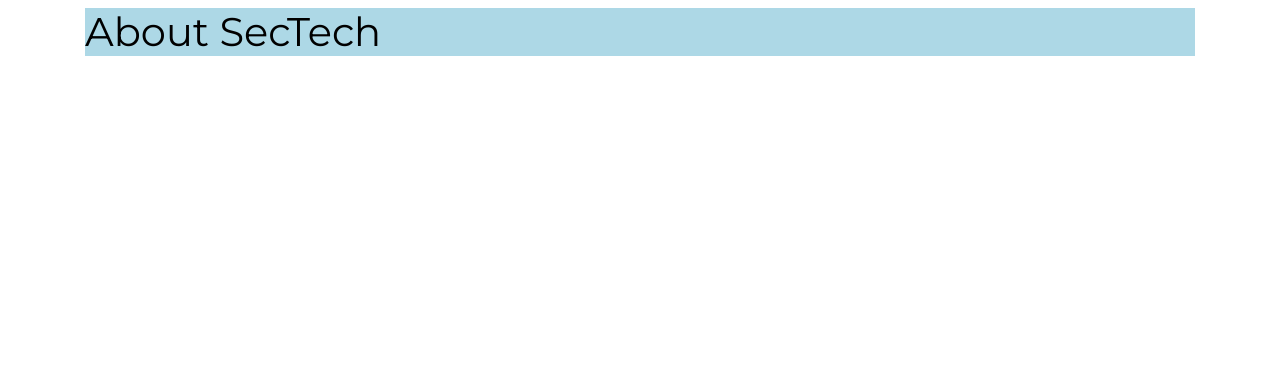
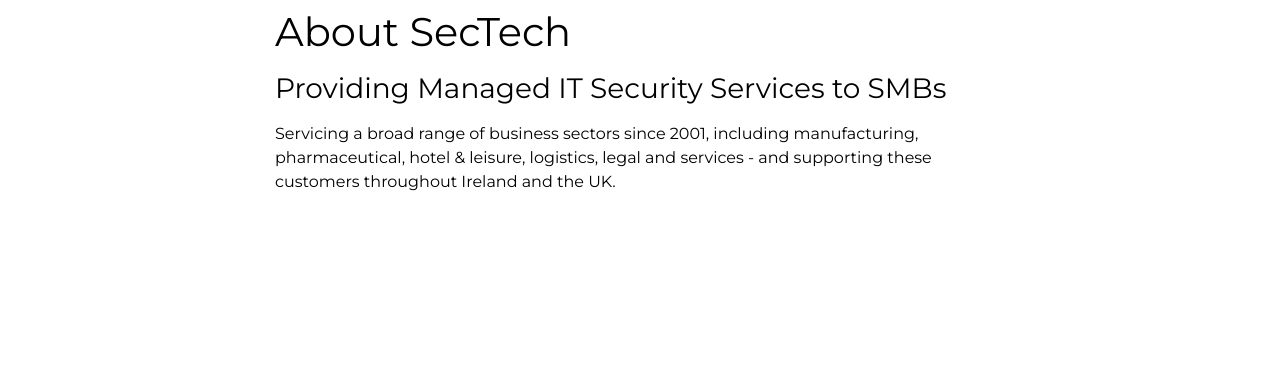
Before and after one commit to davewatters/sectech-ci-pp5, a Django app: page /about/ in a window 1280 px wide. Shown: the part 62-452 px from the top of the page. Run offline with Django 3.2, Linux system fonts and the light colour scheme; parts of the project's set-up code (start-up, migrations or seed data) failed here and were passed over; some libraries are stand-ins or nearby versions; some web fonts are replaced.

Commit message:
add content to about.html

```diff
--- a/home/templates/home/about.html
+++ b/home/templates/home/about.html
@@ -1,15 +1,23 @@
 {% extends "base.html" %}
-{% load i18n %}
 
-{% block title %}{% translate 'Page Not Found' %}{% endblock title %}
+
+{% block title %}About{% endblock title %}
 
 {% block content %}
 
 <div class="container">
 	<div class="row justify-content-center align-items-center">
-		<div class="col">
-			<h1 class="showme2">About SecTech</h1>
+		<div class="col-md-8">
+			<h1>About SecTech</h1>
+			<p>
+				<h3>Providing Managed IT Security Services to SMBs</h3>
+			</p>
+			<p>
+				Servicing a broad range of business sectors since 2001, including manufacturing, pharmaceutical, hotel &amp; leisure, logistics, legal and services - and supporting these customers throughout Ireland and the UK.			</p>
+			</p>
+			<p>
 
+			</p>
 		</div>
 	</div>
 </div>
```
Also changed, not shown: README.md.
